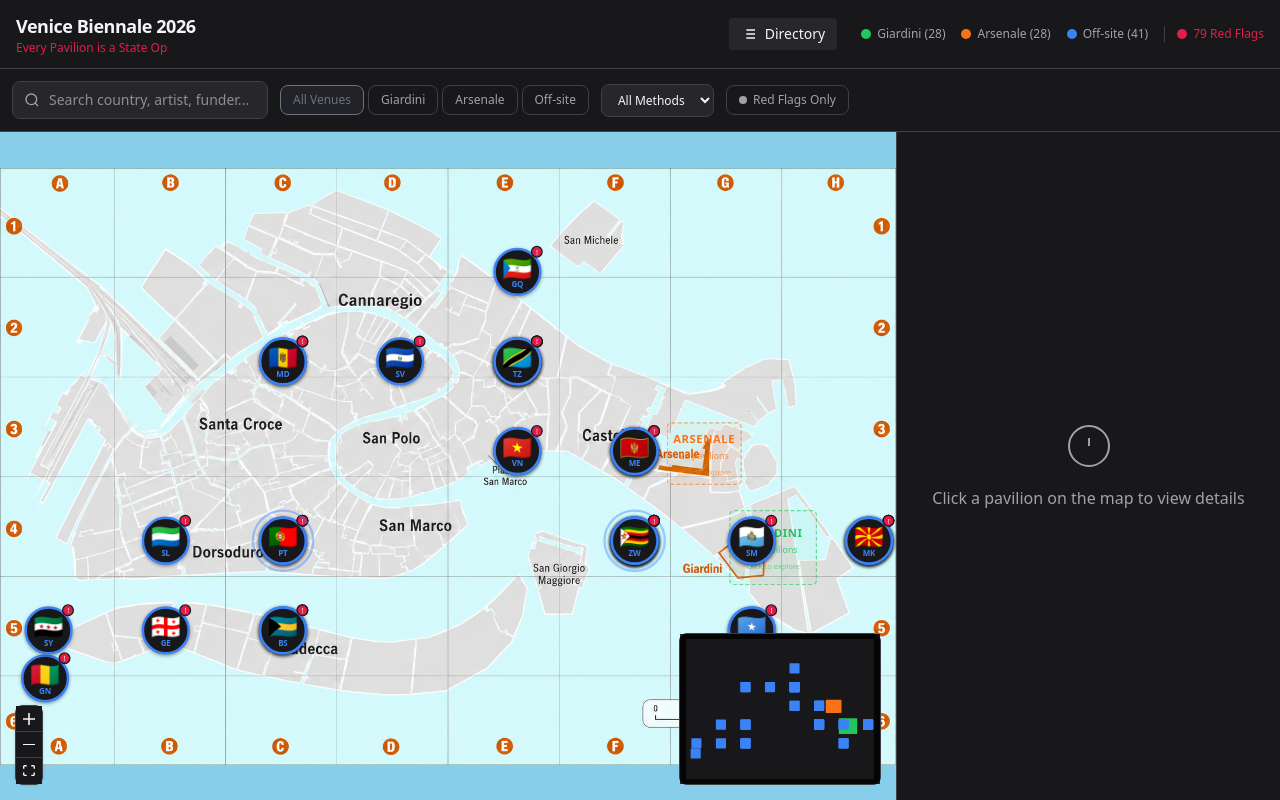
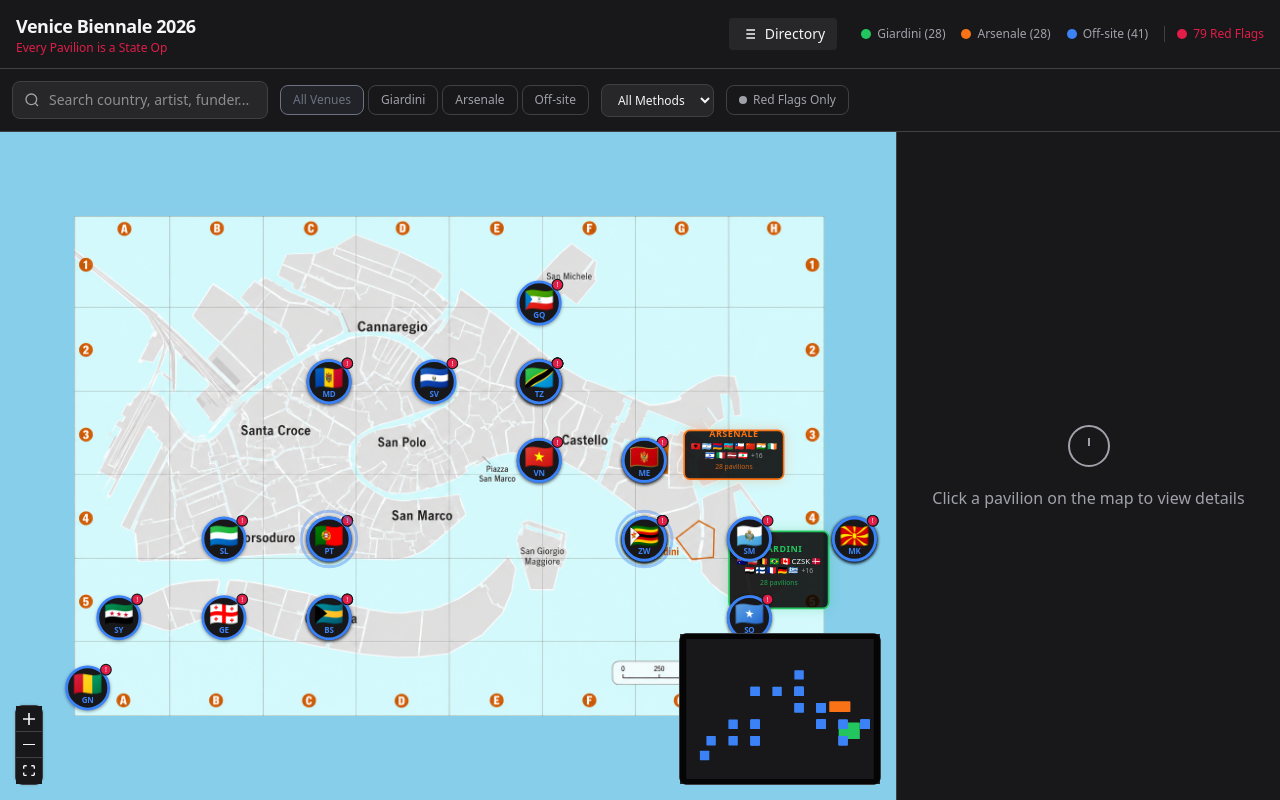
Before and after one commit to Studio-Pythia/biennale, a Next.js app: page / in a window 1280 px wide. Built offline with nearby package versions, Linux system fonts and the light colour scheme.

Commit message:
feat: fix map positioning and enhance venue zones
Create MapImageNode and position VenueZoneNode correctly
Add country flags to VenueZoneNode for prominence
Lock all nodes to the map for consistent zoom/pan

```diff
--- /dev/null
+++ b/components/map/map-image-node.tsx
@@ -0,0 +1,40 @@
+"use client";
+
+import { memo } from "react";
+import type { NodeProps } from "@xyflow/react";
+import Image from "next/image";
+
+interface MapImageData {
+  src: string;
+  width: number;
+  height: number;
+}
+
+function MapImageNodeComponent({ data }: NodeProps) {
+  const { src, width, height } = data as MapImageData;
+
+  return (
+    <div
+      style={{
+        width,
+        height,
+        pointerEvents: "none",
+      }}
+    >
+      <Image
+        src={src}
+        alt="Venice Biennale Map"
+        width={width}
+        height={height}
+        priority
+        style={{
+          width: "100%",
+          height: "100%",
+          objectFit: "contain",
+        }}
+      />
+    </div>
+  );
+}
+
+export const MapImageNode = memo(MapImageNodeComponent);
--- a/components/map/venice-map.tsx
+++ b/components/map/venice-map.tsx
@@ -14,6 +14,7 @@ import "@xyflow/react/dist/style.css";
 
 import { PavilionNode } from "./pavilion-node";
 import { VenueZoneNode } from "./venue-zone-node";
+import { MapImageNode } from "./map-image-node";
 import {
   useMapStore,
   getPavilionsByFunder,
@@ -24,20 +25,21 @@ import { getVenueColor } from "@/lib/data";
 const nodeTypes = {
   pavilion: PavilionNode,
   venueZone: VenueZoneNode,
+  mapImage: MapImageNode,
 };
 
-// The map image dimensions - we'll scale nodes to match
+// The map image dimensions
 const MAP_WIDTH = 1566;
 const MAP_HEIGHT = 890;
 
-// Grid coordinates on the map image
+// Grid coordinates on the map image (measured from the PNG)
 // Columns A-H: A starts at x=62, each column ~187px wide
 // Rows 1-6: Row 1 starts at y=30, each row ~143px tall
 const GRID = {
   colStart: 62,
   colWidth: 187,
-  rowStart: 30,
-  rowHeight: 143,
+  rowStart: 45,
+  rowHeight: 140,
 };
 
 // Convert grid reference (e.g., "E3") to map coordinates
@@ -71,29 +73,31 @@ function parseGridRef(gridRef: string): { x: number; y: number } | null {
     return gridToCoords(col, parseInt(row));
   }
 
-  // Off the map venues (San Servolo island - bottom left)
+  // Off the map venues (San Servolo island - bottom left area)
   if (gridRef.toLowerCase().includes("off the map") ||
       gridRef.toLowerCase().includes("san servolo")) {
-    return { x: 150, y: 750 };
+    return { x: 100, y: 800 };
   }
 
   return null;
 }
 
-// Arsenale zone position on the map (orange outline in image)
+// Arsenale zone - measured from map image (orange outlined area)
+// Located at approximately G3-H3 on the grid
 const ARSENALE_ZONE = {
-  x: 1180,
-  y: 380,
-  width: 120,
-  height: 100,
+  x: 1200,  // Right side, east of Castello
+  y: 380,   // Upper-middle area (row 3)
+  width: 180,
+  height: 90,
 };
 
-// Giardini zone position on the map (orange outline in image)
+// Giardini zone - measured from map image (orange outlined area)
+// Located at approximately G4-H5 on the grid
 const GIARDINI_ZONE = {
-  x: 1280,
-  y: 520,
-  width: 140,
-  height: 120,
+  x: 1280,  // Far right
+  y: 560,   // Lower area (rows 4-5)
+  width: 180,
+  height: 140,
 };
 
 function createNodesFromPavilions(
@@ -103,6 +107,25 @@ function createNodesFromPavilions(
   const nodes: Node[] = [];
 
   if (currentView === "main") {
+    // Add map image as background node (not draggable)
+    nodes.push({
+      id: "map-background",
+      type: "mapImage",
+      position: { x: 0, y: 0 },
+      data: {
+        src: "/images/venice-main-map.png",
+        width: MAP_WIDTH,
+        height: MAP_HEIGHT,
+      },
+      draggable: false,
+      selectable: false,
+      zIndex: 0,
+    });
+
+    // Get pavilions for each venue to display flags
+    const arsenalePavilions = pavilions.filter(p => p.venue === "Arsenale");
+    const giardiniPavilions = pavilions.filter(p => p.venue === "Giardini");
+
     // Add Arsenale clickable zone
     nodes.push({
       id: "zone-arsenale",
@@ -112,10 +135,11 @@ function createNodesFromPavilions(
         venue: "Arsenale",
         width: ARSENALE_ZONE.width,
         height: ARSENALE_ZONE.height,
-        count: pavilions.filter(p => p.venue === "Arsenale").length,
+        count: arsenalePavilions.length,
+        pavilions: arsenalePavilions,
       },
       draggable: false,
-      zIndex: 5,
+      zIndex: 10,
     });
 
     // Add Giardini clickable zone
@@ -127,10 +151,11 @@ function createNodesFromPavilions(
         venue: "Giardini",
         width: GIARDINI_ZONE.width,
         height: GIARDINI_ZONE.height,
-        count: pavilions.filter(p => p.venue === "Giardini").length,
+        count: giardiniPavilions.length,
+        pavilions: giardiniPavilions,
       },
       draggable: false,
-      zIndex: 5,
+      zIndex: 10,
     });
 
     // Add only off-site pavilions to the main map
@@ -145,7 +170,8 @@ function createNodesFromPavilions(
           type: "pavilion",
           position: coords,
           data: { pavilion },
-          zIndex: 10,
+          draggable: false,
+          zIndex: 20,
         });
       }
     });
@@ -206,7 +232,7 @@ export function VeniceMap({ pavilions: allPavilions }: VeniceMapProps) {
     return source.filter((p) => {
       if (filters.venue !== "all" && p.venue !== filters.venue) return false;
       if (filters.selectionMethod !== "all" && p.selection_method !== filters.selectionMethod) return false;
-      if (filters.redFlagsOnly && p.red_flags.length === 0) return false;
+      if (filters.redFlagsOnly && (!p.red_flags || p.red_flags.length === 0)) return false;
 
       const budget = p.total_budget_amount_usd || 0;
       if (budget < filters.budgetRange[0] || budget > filters.budgetRange[1]) return false;
@@ -218,8 +244,9 @@ export function VeniceMap({ pavilions: allPavilions }: VeniceMapProps) {
           p.artist_name,
           p.curator_name,
           p.show_title,
-          ...p.private_funders.map((f) => f.name),
+          ...(p.private_funders || []).map((f) => f.name),
         ]
+          .filter(Boolean)
           .join(" ")
           .toLowerCase();
         if (!searchableText.includes(searchLower)) return false;
@@ -268,7 +295,6 @@ export function VeniceMap({ pavilions: allPavilions }: VeniceMapProps) {
       if (node.type === "pavilion") {
         selectPavilion(node.id);
       } else if (node.type === "venueZone") {
-        // TODO: Navigate to sub-map when images are uploaded
         const venue = (node.data as { venue: string }).venue;
         if (venue === "Arsenale") {
           setCurrentView("arsenale");
@@ -284,15 +310,8 @@ export function VeniceMap({ pavilions: allPavilions }: VeniceMapProps) {
     selectPavilion(null);
   }, [selectPavilion]);
 
-  // Get the background image based on current view
-  const backgroundImage = currentView === "main"
-    ? "/images/venice-main-map.png"
-    : currentView === "arsenale"
-    ? "/images/arsenale-map.jpg"
-    : "/images/giardini-map.jpg";
-
   return (
-    <div className="w-full h-full relative">
+    <div className="w-full h-full relative" style={{ backgroundColor: "#87CEEB" }}>
       {/* Back button when in sub-view */}
       {currentView !== "main" && (
         <button
@@ -321,21 +340,22 @@ export function VeniceMap({ pavilions: allPavilions }: VeniceMapProps) {
         // eslint-disable-next-line @typescript-eslint/no-explicit-any
         nodeTypes={nodeTypes as any}
         fitView
-        fitViewOptions={{ padding: 0.05 }}
+        fitViewOptions={{
+          padding: 0.02,
+          minZoom: 0.5,
+          maxZoom: 1,
+        }}
         minZoom={0.3}
         maxZoom={4}
         proOptions={{ hideAttribution: true }}
-        style={{
-          backgroundImage: `url(${backgroundImage})`,
-          backgroundSize: "contain",
-          backgroundPosition: "center",
-          backgroundRepeat: "no-repeat",
-          backgroundColor: "#87CEEB", // Light blue to match water color
+        defaultEdgeOptions={{
+          type: "smoothstep",
         }}
       >
         <Controls showInteractive={false} />
         <MiniMap
           nodeColor={(node) => {
+            if (node.type === "mapImage") return "transparent";
             if (node.type === "venueZone") {
               const venue = (node.data as { venue: string }).venue;
               return getVenueColor(venue as "Giardini" | "Arsenale" | "Off-site");
--- a/components/map/venue-zone-node.tsx
+++ b/components/map/venue-zone-node.tsx
@@ -3,73 +3,95 @@
 import { memo } from "react";
 import { Handle, Position, type NodeProps } from "@xyflow/react";
 import { getVenueColor } from "@/lib/data";
-import { useZoom } from "./zoom-context";
+import { getFlagEmoji } from "@/lib/country-flags";
+import type { Pavilion } from "@/lib/types";
 
 interface VenueZoneData {
   venue: "Arsenale" | "Giardini";
   width: number;
   height: number;
   count: number;
+  pavilions: Pavilion[];
 }
 
 function VenueZoneNodeComponent({ data }: NodeProps) {
-  const { venue, width, height, count } = data as VenueZoneData;
-  const zoom = useZoom();
-
-  // Scale inversely with zoom to maintain visual size
-  // Default to 1 if zoom is undefined or NaN
-  const safeZoom = Number.isFinite(zoom) && zoom > 0 ? zoom : 1;
-  const scale = 1 / Math.max(safeZoom, 0.3);
-  const scaledWidth = (width || 120) * scale;
-  const scaledHeight = (height || 100) * scale;
+  const { venue, width, height, count, pavilions } = data as VenueZoneData;
 
   const color = getVenueColor(venue);
+  const safeWidth = width || 180;
+  const safeHeight = height || 120;
+
+  // Get first 12 flags to display (more would be too crowded)
+  const flagsToShow = (pavilions || []).slice(0, 12);
+  const remainingCount = Math.max(0, (pavilions || []).length - 12);
 
   return (
     <>
       <Handle type="target" position={Position.Top} style={{ visibility: "hidden" }} />
 
       <div
-        className="relative cursor-pointer transition-all duration-200 hover:scale-105 group"
+        className="relative cursor-pointer transition-all duration-300 hover:scale-105 group"
         style={{
-          width: scaledWidth,
-          height: scaledHeight,
+          width: safeWidth,
+          height: safeHeight,
         }}
       >
-        {/* Zone outline */}
+        {/* Solid background with border */}
         <div
-          className="absolute inset-0 rounded-lg border-2 border-dashed opacity-60 group-hover:opacity-100 transition-opacity"
+          className="absolute inset-0 rounded-xl border-3 transition-all duration-300 group-hover:shadow-lg"
           style={{
             borderColor: color,
-            backgroundColor: `${color}15`,
+            borderWidth: 3,
+            backgroundColor: `rgba(0, 0, 0, 0.85)`,
+            boxShadow: `0 0 20px ${color}40`,
           }}
         />
 
-        {/* Zone label */}
-        <div
-          className="absolute inset-0 flex flex-col items-center justify-center"
-          style={{
-            transform: `scale(${scale})`,
-            transformOrigin: "center center",
-          }}
-        >
+        {/* Content */}
+        <div className="absolute inset-0 flex flex-col items-center justify-center p-2">
+          {/* Venue name */}
           <span
-            className="text-lg font-bold uppercase tracking-wider"
+            className="text-base font-bold uppercase tracking-wider mb-1"
             style={{ color }}
           >
             {venue}
           </span>
+
+          {/* Flags grid */}
+          <div className="flex flex-wrap justify-center gap-0.5 max-w-full px-1">
+            {flagsToShow.map((p) => (
+              <span
+                key={p.id}
+                className="text-sm leading-none"
+                title={p.country}
+              >
+                {getFlagEmoji(p.id)}
+              </span>
+            ))}
+            {remainingCount > 0 && (
+              <span
+                className="text-xs font-medium ml-1"
+                style={{ color: "var(--muted-foreground)" }}
+              >
+                +{remainingCount}
+              </span>
+            )}
+          </div>
+
+          {/* Pavilion count */}
           <span
-            className="text-sm mt-1 opacity-80"
+            className="text-xs mt-1 opacity-80"
             style={{ color }}
           >
             {count} pavilions
           </span>
+
+          {/* Click prompt */}
           <span
-            className="text-xs mt-2 opacity-60 group-hover:opacity-100 transition-opacity"
+            className="text-xs mt-1 opacity-0 group-hover:opacity-100 transition-opacity font-medium"
             style={{ color }}
           >
-            Click to explore
+            Click to explore →
           </span>
         </div>
       </div>
```
